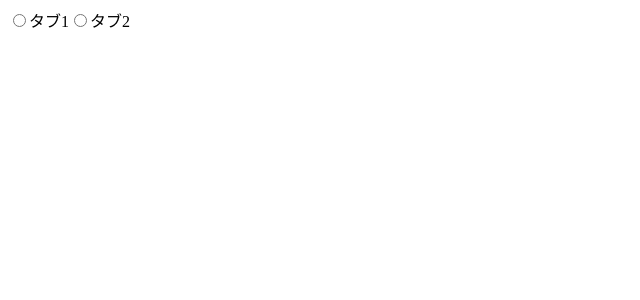
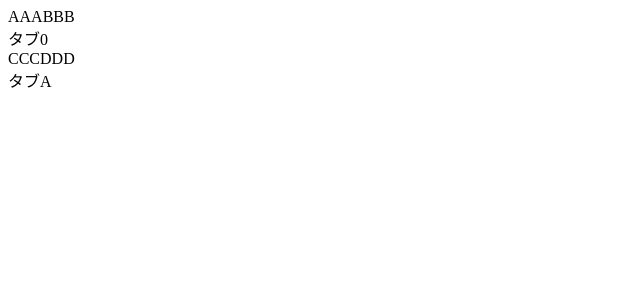
Before and after one commit to aquilaneo/ui-components, a Vue app: page / in a window 1280 px wide. Shown: the top 300 px of the page, without its empty margins (0-640 px from the left). Built offline with nearby package versions, Linux system fonts and the light colour scheme.

Commit message:
TabView完成

```diff
--- a/src/App.vue
+++ b/src/App.vue
@@ -1,14 +1,12 @@
 <template>
-	<TabView>
-		<TabContent label="タブ1" formName="tab-a">
-			<h1>タブ1の中身</h1>
-			<div>中身</div>
-		</TabContent>
+	<TabView :tabLabels="['AAA', 'BBB']">
+		<template #tab0>タブ0</template>
+		<template #tab1>タブ1</template>
+	</TabView>
 
-		<TabContent label="タブ2" formName="tab-a">
-			<h1>タブ2の中身</h1>
-			<div>中身</div>
-		</TabContent>
+	<TabView :tabLabels="['CCC', 'DDD']">
+		<template #tab0>タブA</template>
+		<template #tab1>タブB</template>
 	</TabView>
 </template>
 
@@ -18,5 +16,4 @@
 
 <script setup lang="ts">
 import TabView from "@/components/TabView.vue";
-import TabContent from "@/components/TabContent.vue";
 </script>
--- a/src/components/TabContent.vue
+++ /dev/null
@@ -1,22 +0,0 @@
-<template>
-	<input type="radio" :name="formName" :id="inputId" v-model="model"/>
-	<label :for="inputId">{{ props.label }}</label>
-</template>
-
-<style scoped>
-</style>
-
-<script setup lang="ts">
-import { computed, ref } from "vue";
-const props = defineProps ({
-	label: String,
-	formName: String,
-});
-
-const model = ref<string>("");
-
-const inputId = computed(() => {
-	return `${props.formName}-${props.label}`;
-});
-
-</script>
--- a/src/components/TabView.vue
+++ b/src/components/TabView.vue
@@ -1,11 +1,68 @@
 <template>
-	<slot/>
+	<div class="tabview">
+		<ul class="tabview-tab_container">
+			<li v-for="(tabLabel, index) in props.tabLabels"
+				class="tabview-tab" :class="{'tabview-tab_selected': index === selectedTab}">
+				<input type="radio" v-model="selectedTab" :name="uid" :value="index" :id="`${uid}-${index}`">
+				<label :for="`${uid}-${index}`">{{ tabLabel }}</label>
+			</li>
+		</ul>
+
+		<div v-for="(tabLabel, index) in props.tabLabels" class="tabview-content">
+			<slot :name="`tab${index}`" v-if="index === selectedTab"></slot>
+		</div>
+	</div>
 </template>
 
 <style scoped>
+ul {
+	padding: 0;
+	margin: 0;
+	display: flex;
+}
 
+li {
+	list-style: none;
+}
+
+input {
+	display: none;
+}
+
+label {
+	display: inline-block;
+	width: 100%;
+	height: 100%;
+}
 </style>
 
 <script setup lang="ts">
+import {onMounted, ref} from "vue";
+import {v4 as uuidv4} from "uuid";
 
+const props = defineProps ({
+	// タブのラベル配列
+	tabLabels: {
+		type: Array,
+		required: true
+	},
+	// 最初に選択されたタブ
+	initialTab: {
+		type: Number,
+		required: false
+	}
+});
+
+const selectedTab = ref (0); // 現在選択されているタブ
+const uid = ref (""); // inputタグのnameに使う一意なID
+
+onMounted (() => {
+	// 初期選択タブを反映する
+	if (props.initialTab) {
+		selectedTab.value = props.initialTab;
+	}
+
+	// 一意なIDを生成
+	uid.value = uuidv4 ();
+});
 </script>
```
